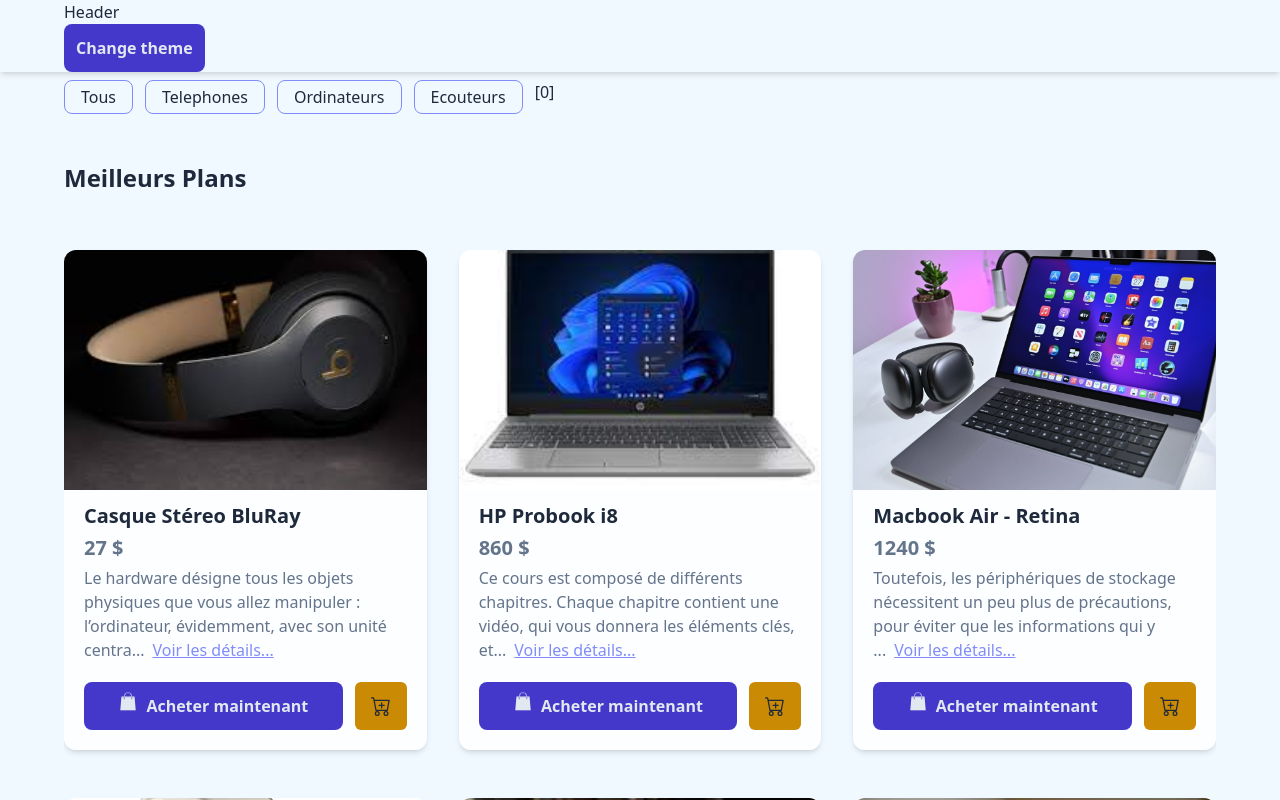
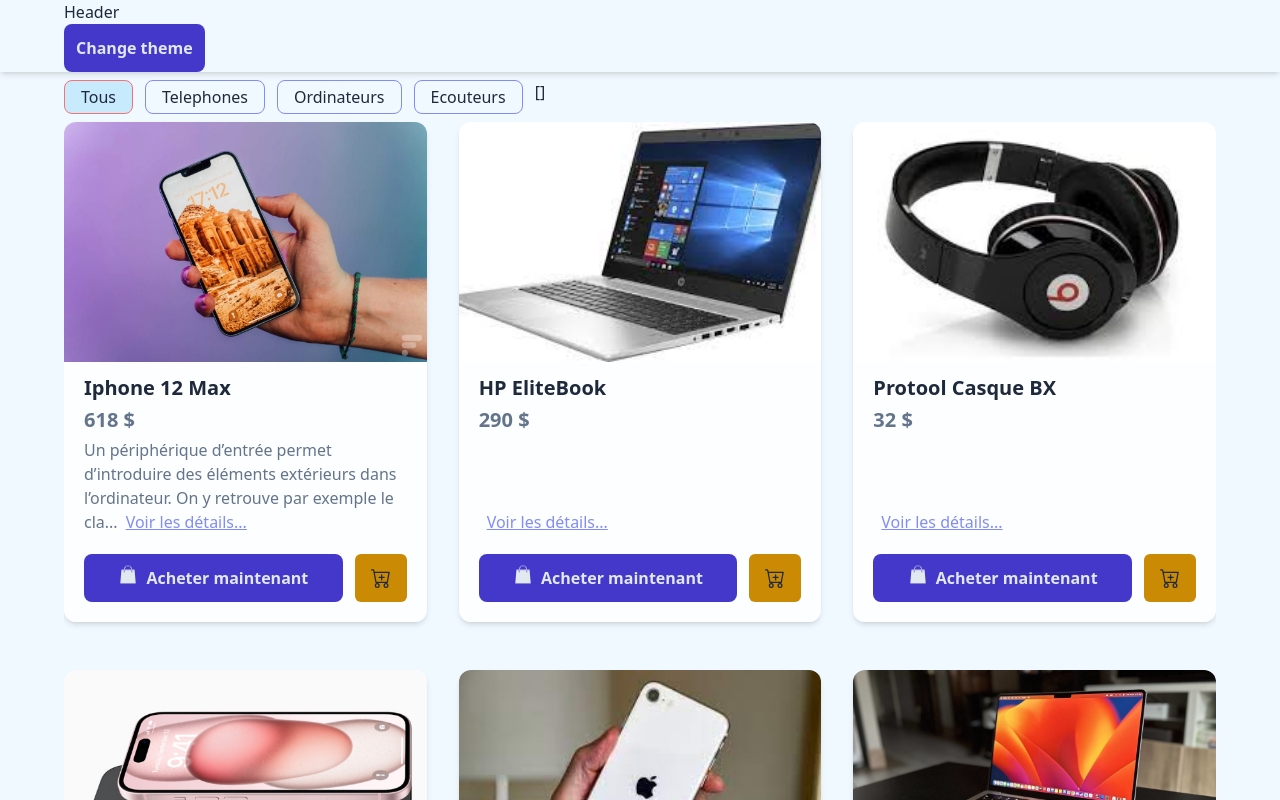
Before and after one commit to henocmusau/My-Ecommerce-NextJsApp, a Next.js app: page / in a window 1280 px wide. Shown: the top 800 px of the page. Built offline with nearby package versions, Linux system fonts and the light colour scheme.

Commit message:
Typage des boutons filtres

```diff
--- a/app/page.tsx
+++ b/app/page.tsx
@@ -14,7 +14,7 @@
 
       {/* LISTE DES PRODUITS ET FILTRES */}
       {
-        products ? <ProductsList products={products} /> : null
+        products ? <ProductsList products={JSON.parse(JSON.stringify(products))} /> : null
       }
 
       {/* MEILLEURS PLANS */}
--- a/components/Buttons/FilterButton.tsx
+++ b/components/Buttons/FilterButton.tsx
@@ -1,16 +1,34 @@
 import React from 'react'
 
 type Props = {
-    label: string,
-    handleClick: (id: number) => void,
-    id: number
+    label?: string,
+    handleClick: (id: number | 'reset') => void,
+    id: number | 'reset',
+    f: number[]
 }
 
-export default function FilterButton({ label, handleClick, id }: Props) {
+const normal = 'rounded-lg px-4 py-1 border border-indigo-400 dark:border-none dark:text-inherit dark:bg-red-700 bg-opacity-75 dark:bg-opacity-40 flex items-center justify-start'
+const ALL = 'rounded-lg px-4 py-1 border border-red-400 dark:border-none dark:text-inherit bg-sky-200 dark:bg-slate-700 bg-opacity-75 dark:bg-opacity-40 flex items-center justify-start'
+const checked = 'rounded-lg px-4 py-1 border border-sky-400 dark:border-none dark:text-inherit dark:bg-indigo-700 bg-opacity-75 dark:bg-opacity-40 flex items-center justify-start'
+
+export default function FilterButton({ label, handleClick, id, f }: Props) {
+    const all = f.length < 1 && id === 'reset'
+
+    const isChecked = () => {
+        if (typeof (id) == 'number') return f.includes(id)
+        return false
+    }
+
+    const stylize = () => {
+        if (all) return ALL
+        if (isChecked()) return checked
+        return normal
+    }
+
     return (
         <button
             onClick={() => handleClick(id)}
-            className='rounded-lg px-4 py-1 border border-indigo-400 dark:border-none dark:text-inherit dark:bg-indigo-700 bg-opacity-75 dark:bg-opacity-40 flex items-center justify-start'
+            className={stylize() + 'duration-150'}
         >
             {label}
         </button>
--- a/components/Products/ProductsList.tsx
+++ b/components/Products/ProductsList.tsx
@@ -1,6 +1,6 @@
 'use client'
 import React from 'react'
-import { ProductsList as Props, ProductItem as Item } from '@/types/Article'
+import { ProductsList as List, ProductItem as Item } from '@/types/Article'
 import ProductItem from './ProductItem'
 import FilterButton from '../Buttons/FilterButton'
 import useFilterProducts from '@/hooks/useFilterProducts'
@@ -20,23 +20,23 @@
     },
 ]
 
-export default function ProductsList({ products }: { products: Props }) {
+export default function ProductsList({ products }: { products: List }) {
     const { filteredProducts, changeFilter, filter } = useFilterProducts(products)
 
     return (
         <>
             <section className='filters'>
-                <FilterButton handleClick={changeFilter} id={0} label='Tous' />
+                <FilterButton handleClick={changeFilter} f={filter} id='reset' label='Tous' />
                 {
-                    filters.map((filter, i) => (
-                        <FilterButton key={i} {...filter} handleClick={changeFilter} />
+                    filters.map((f, i) => (
+                        <FilterButton key={i} {...f} handleClick={changeFilter} f={filter} />
                     ))
                 }
                 <p>{JSON.stringify(filter)} </p>
             </section>
             <section className='productsList'>
                 {
-                    filteredProducts ? Object.values(filteredProducts).map((product, i) => (
+                    filteredProducts ? filteredProducts.map((product, i) => (
                         <ProductItem key={i} {...product} />
                     )) : null
                 }
--- a/hooks/useFilterProducts.tsx
+++ b/hooks/useFilterProducts.tsx
@@ -1,28 +1,24 @@
-import { useState, useRef } from 'react'
+'use client'
+import { useState } from 'react'
 import { ProductsList } from '@/types/Article';
 
 export default function useFilterProducts(products: ProductsList) {
-    const [filter, setFilter] = useState([0])
+    const [filter, setFilter] = useState<number[]>([])
 
-    const changeFilter = (id: number) => {
-        if (id === 0) return setFilter([0])
-        if (filter.includes(id)) {
-            return setFilter(() => filter.filter(f => f !== id))
+    const changeFilter = (id: number | 'reset') => {
+        if (id === 'reset') return setFilter([])
+        if (filter && filter.includes(id)) {
+            return setFilter(() => filter.filter((f: number) => f !== id))
         }
         setFilter([...filter, id])
     }
 
-    const filteredProducts = (): ProductsList => {
-
-        if (JSON.stringify(filter) !== JSON.stringify([0])) {
-            return products.filter(p => filter.indexOf(p.type))
-            console.log(products)
-        }
-        console.log(products)
-        return products
+    const filterProducts = (): ProductsList => {
+        if (filter.length < 1) return products
+        return products.filter(p => filter.includes(p.type))
     }
 
-    const filterProducts = filteredProducts()
+    const filteredProducts = filterProducts()
 
     return { filteredProducts, changeFilter, filter }
 }
```
